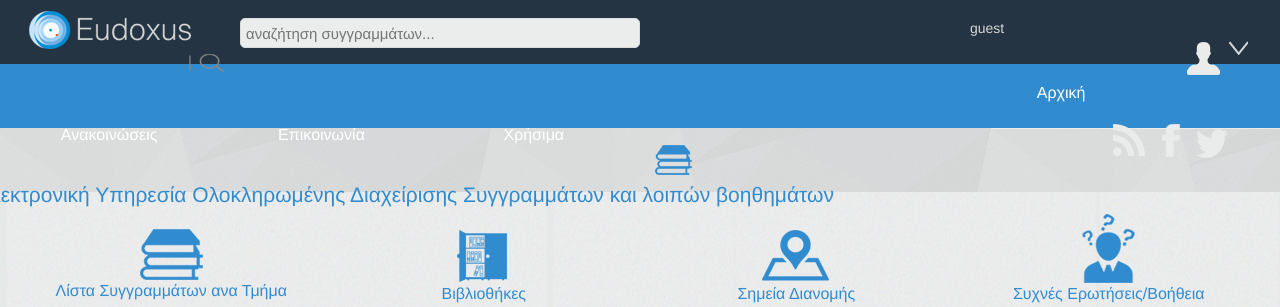
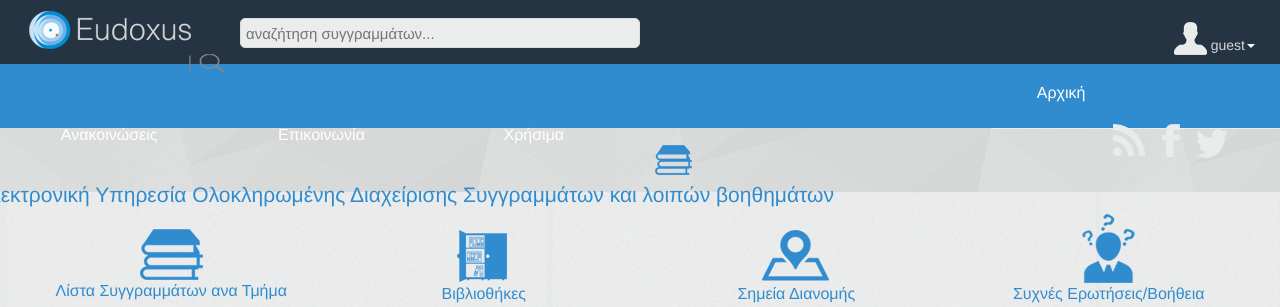
Before and after one commit to kntem/eudoxus_eam, a PHP site: page / in a window 1280 px wide. Shown: the top 307 px of the page. Run offline with PHP 8.4, Linux system fonts and the light colour scheme.

Commit message:
index: user dropdown options
* Adds dropdown menu on top right corner.

* TODO: fix menu css.

```diff
--- a/index.php
+++ b/index.php
@@ -15,9 +15,13 @@
                             <input id="search-button" type="button" value="">
                     </form>
                 </div>
-                <div id=user class="col-md-3">
-                    <img style="float: right; margin-top: 22px;" src="img/down-arrow.png">
-                    <div id="username">guest</div>
+                <div id=user class="dropdown col-md-3">
+                    <a style="float: right; margin-top: 17px;" id="dLabel" role="button" data-toggle="dropdown" data-target="#" href="register.php">
+                            <span id="username">guest</span><span class="caret" style="color:white"></span>
+                    </a>
+                    <ul class="dropdown-menu" role="menu" aria-labelledby="dLabel">
+                        <li><a href="register.php">Σύνδεση ή Εγγραφή</a></li>
+                    </ul>
                     <img style="float: right;" src="img/user-icon.png">
                 </div>
             </div>
```
